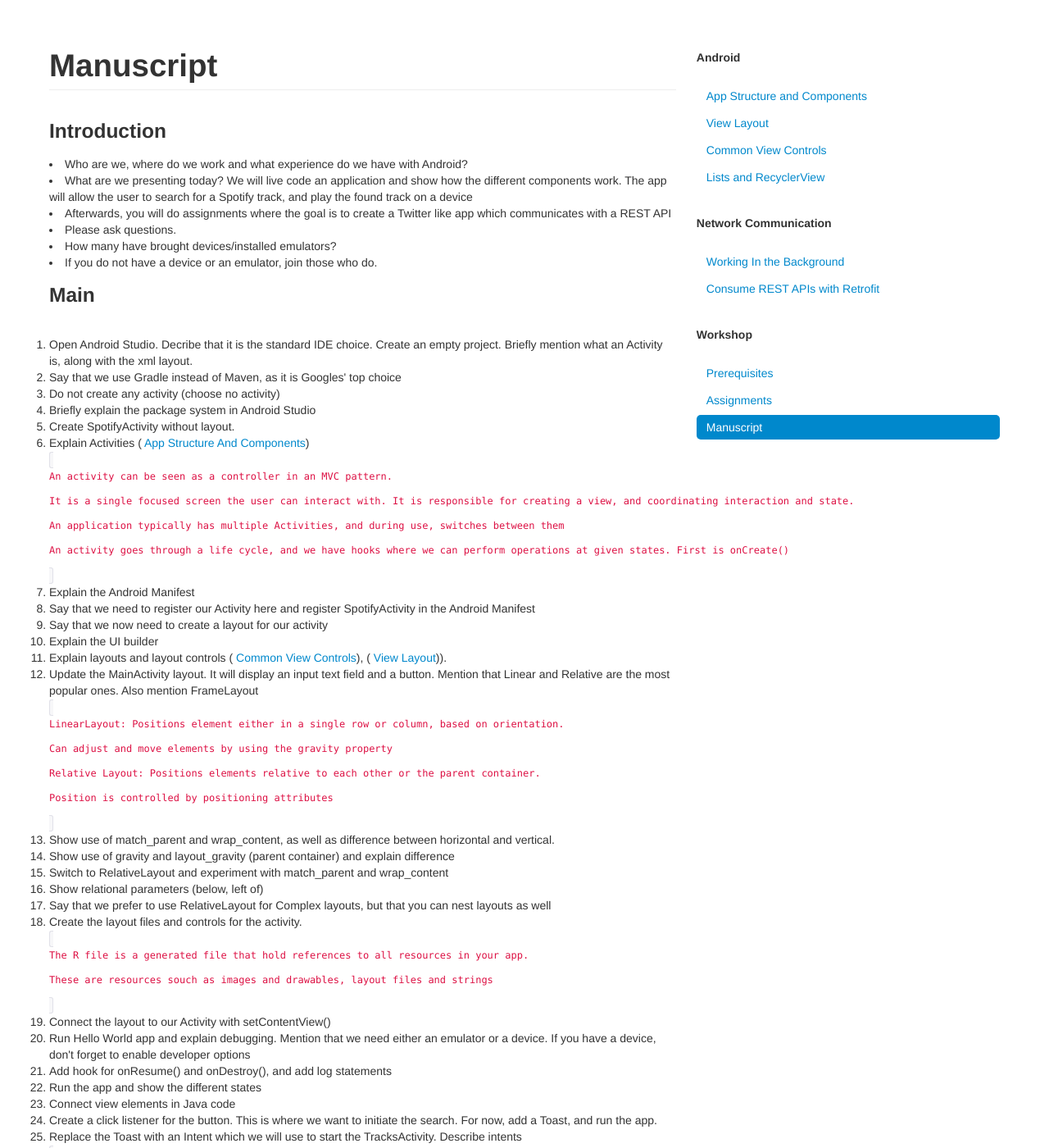
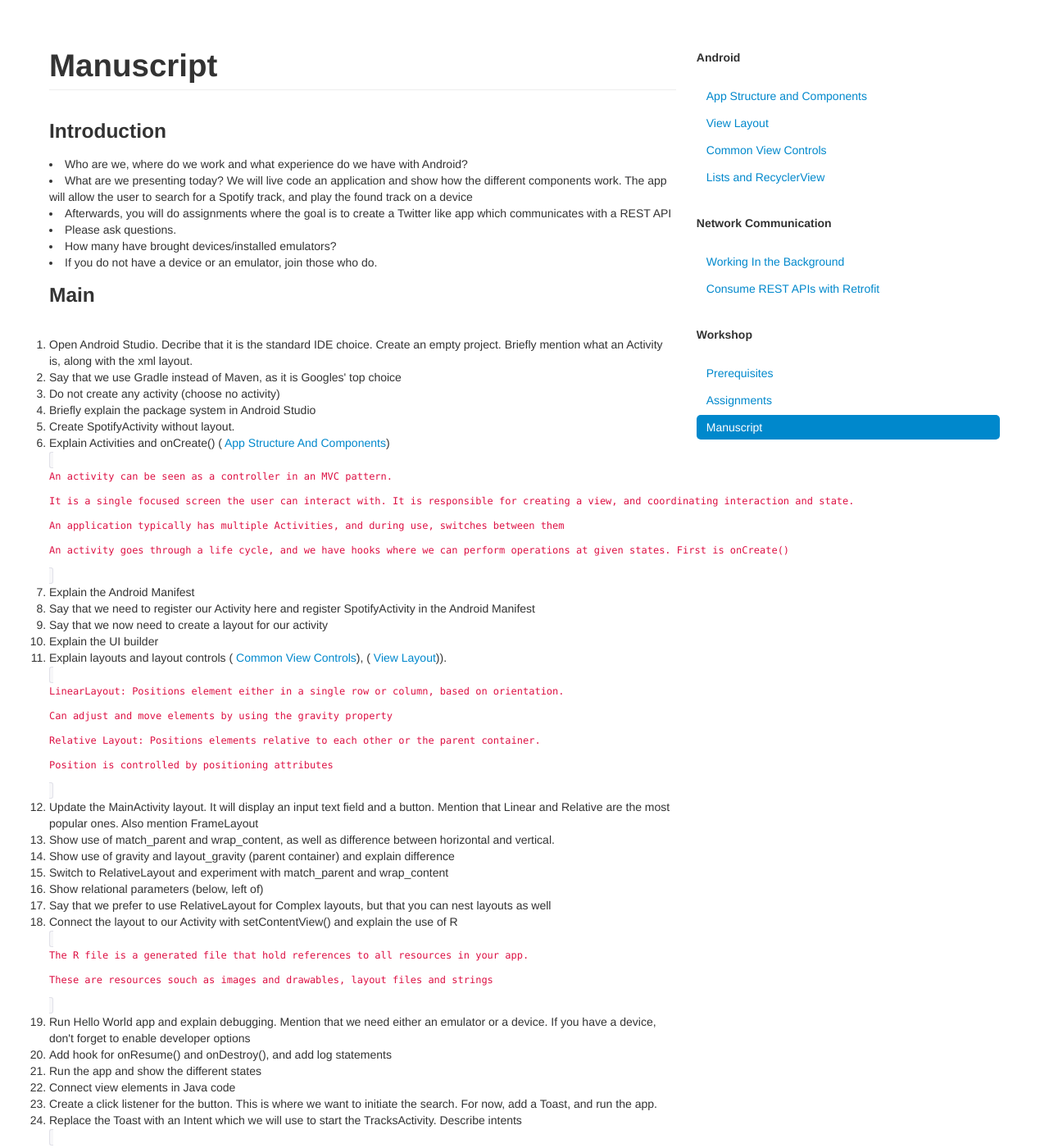
Before and after one commit to bekk/android101, a Jekyll site: the page built from docs/pages/manuscript.html, in a window 1280 px wide and 1400 px high. Shown: the whole window at 82% size. Built offline with Jekyll 4.4.1, drawn with Linux system fonts in a browser that asks for light colours; Markdown is read by kramdown in place of the engine named in the settings.

Commit message:
Updated manuscript

```diff
--- a/docs/pages/manuscript.html
+++ b/docs/pages/manuscript.html
@@ -17,7 +17,7 @@ title: Manuscript
     <li> Do not create any activity (choose no activity) </li>
     <li> Briefly explain the package system in Android Studio</li>
 	<li>Create SpotifyActivity without layout.</li>
-    <li>Explain Activities (<a href="android-app-structure-and-components.html"> App Structure And Components</a>)</li>
+    <li>Explain Activities and onCreate() (<a href="android-app-structure-and-components.html"> App Structure And Components</a>)</li>
     <code><p>An activity can be seen as a controller in an MVC pattern. </p>
     <p>It is a single focused screen the user can interact with. It is responsible for creating a view, and coordinating interaction and state.</p>
     <p>An application typically has multiple Activities, and during use, switches between them</p>
@@ -28,20 +28,20 @@ title: Manuscript
     <li> Say that we now need to create a layout for our activity</li>
 	<li>Explain the UI builder</li>
     <li>Explain layouts and layout controls (<a href="common-view-controls.html"> Common View Controls</a>), (<a href="view-layout.html"> View Layout</a>)).</li>
-	<li>Update the MainActivity layout. It will display an input text field and a button. Mention that Linear and Relative are the most popular ones. Also mention FrameLayout</li>
-      <code><p>LinearLayout: Positions element either in a single row or column, based on orientation.</p>
+          <code><p>LinearLayout: Positions element either in a single row or column, based on orientation.</p>
         <p>Can adjust and move elements by using the gravity property</p>
         <p>Relative Layout: Positions elements relative to each other or the parent container.</p>
         <p> Position is controlled by positioning attributes</p></code>
+	<li>Update the MainActivity layout. It will display an input text field and a button. Mention that Linear and Relative are the most popular ones. Also mention FrameLayout</li>
+
     <li>Show use of match_parent and wrap_content, as well as difference between horizontal and vertical.</li>
     <li>Show use of gravity and layout_gravity (parent container) and explain difference</li>
     <li>Switch to RelativeLayout and experiment with match_parent and wrap_content</li>
     <li>Show relational parameters (below, left of)</li>
     <li>Say that we prefer to use RelativeLayout for Complex layouts, but that you can nest layouts as well</li>
-    <li>Create the layout files and controls for the activity.</li>
-     <code> <p>The R file is a generated file that hold references to all resources in your app.</p>
+    <li> Connect the layout to our Activity with setContentView() and explain the use of R</li>
+         <code> <p>The R file is a generated file that hold references to all resources in your app.</p>
         <p>These are resources souch as images and drawables, layout files and strings</p></code>
-    <li> Connect the layout to our Activity with setContentView()</li>
     <li>Run Hello World app and explain debugging. Mention that we need either an emulator or a device. If you have a device, don't forget
         to enable developer options</li>
     <li> Add hook for onResume() and onDestroy(), and add log statements</li>
```
